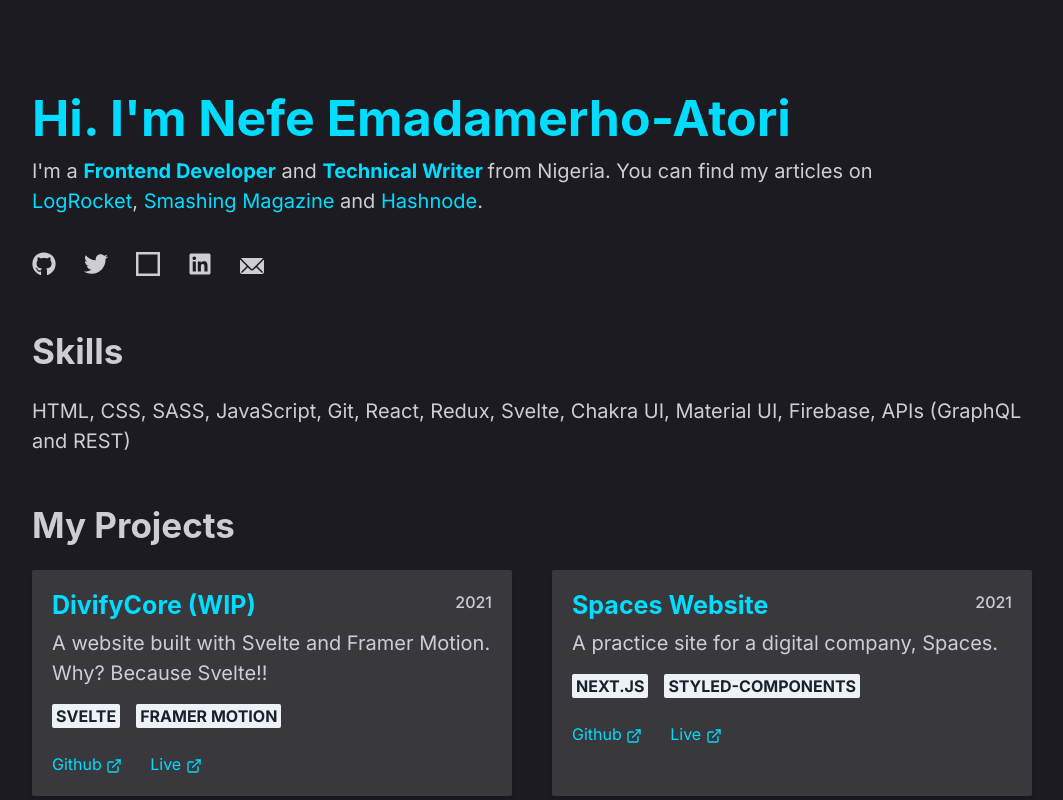
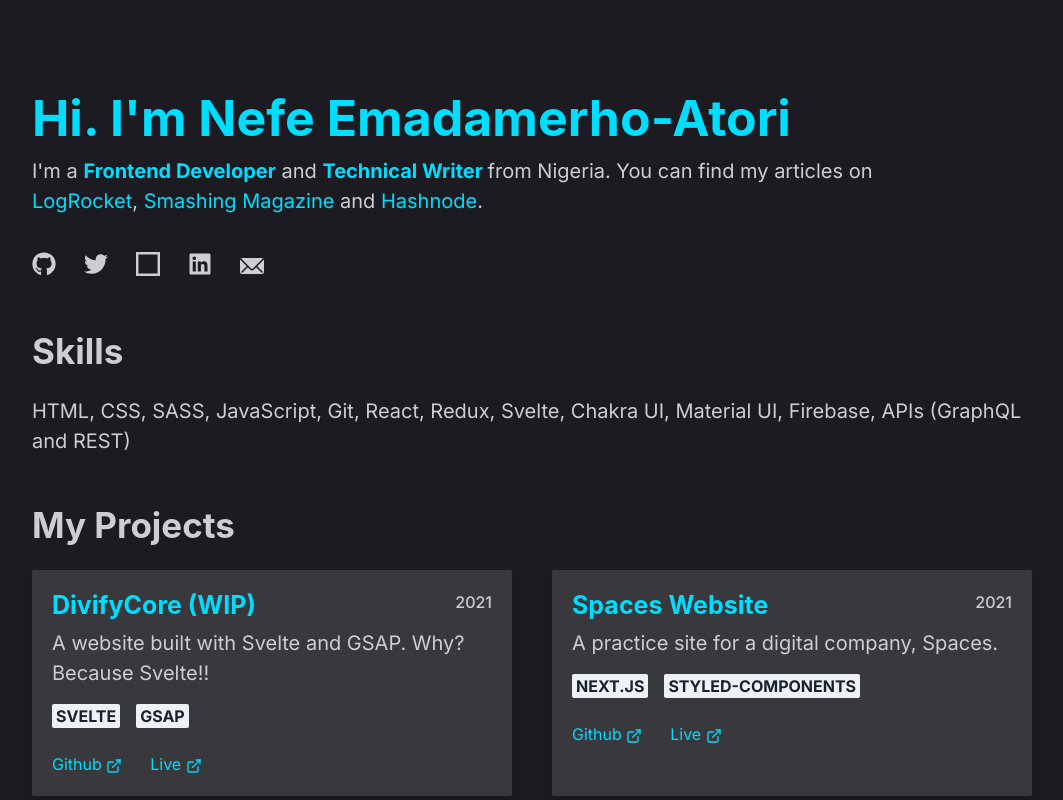
Before and after one commit to nefejames/my-portfolio-v3, a Next.js app: page / in a window 1280 px wide. Shown: the top 800 px of the page, without its empty margins (108-1171 px from the left). Built offline with nearby package versions, Linux system fonts and the light colour scheme.

Commit message:
fm only works with react. I forgot

```diff
--- a/sections/Projects.js
+++ b/sections/Projects.js
@@ -5,9 +5,8 @@
   {
     id: 1,
     title: "DivifyCore (WIP)",
-    details:
-      "A website built with Svelte and Framer Motion. Why? Because Svelte!! ",
-    tags: ["Svelte", "Framer Motion"],
+    details: "A website built with Svelte and GSAP. Why? Because Svelte!! ",
+    tags: ["Svelte", "GSAP"],
     year: "2021",
     githubUrl: "https://github.com/nefejames/divify-core",
     liveUrl: "https://stoic-carson-8ed644.netlify.app/",
```
